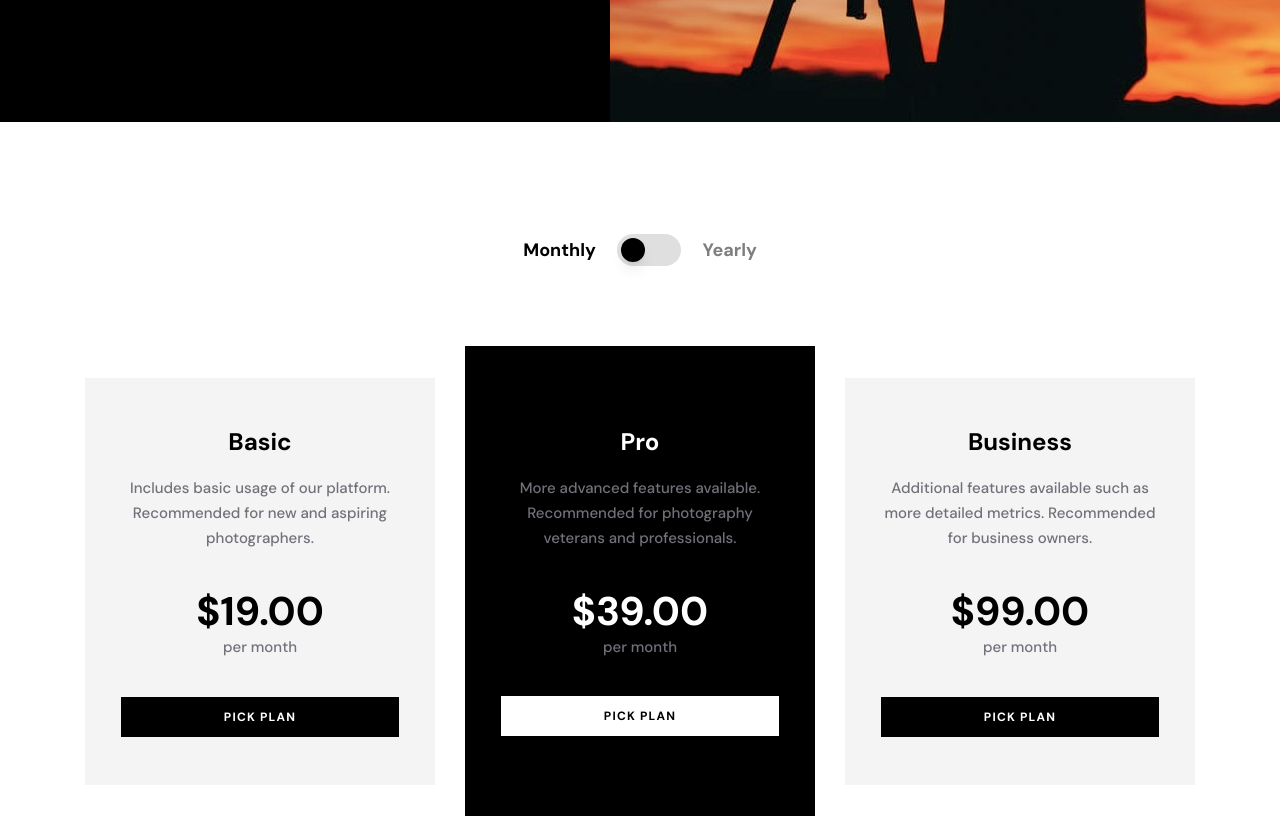
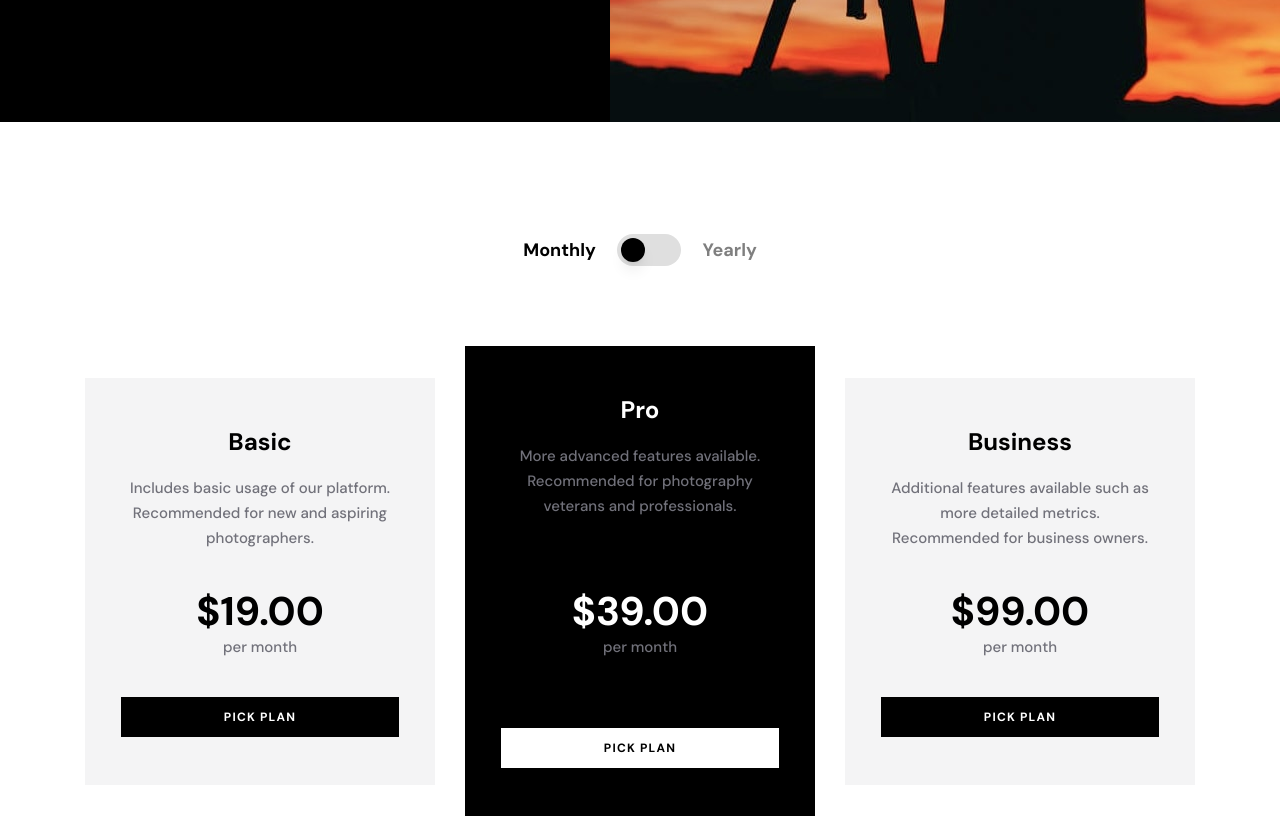
Before and after one commit to SeyrenZ/photosnap_landing_page, a Next.js app: page /pricing in a window 1280 px wide. Shown: the part 440-1258 px from the top of the page. Built offline with nearby package versions, Linux system fonts and the light colour scheme.

Commit message:
feat: price card ui

```diff
--- a/src/app/globals.css
+++ b/src/app/globals.css
@@ -1,6 +1,10 @@
 @tailwind base;
   @tailwind components;
   @tailwind utilities;
+
+ body {
+  background-color: #f3f3f3;
+ }
 
   @layer base {
     :root {
--- a/src/app/pricing/page.tsx
+++ b/src/app/pricing/page.tsx
@@ -1,8 +1,14 @@
+"use client";
 import { Banner, PricingPrice } from "@/components";
 import PricingHeader from "@/components/PricingHeader";
 import React from "react";
-
+import { useEffect } from "react";
+import Aos from "aos";
+import "aos/dist/aos.css";
 const Home = () => {
+  useEffect(() => {
+    Aos.init();
+  }, []);
   return (
     <div className="pt-[72px]">
       <PricingHeader />
--- a/src/components/PricingPrice.tsx
+++ b/src/components/PricingPrice.tsx
@@ -9,8 +9,8 @@ const PricingPrice = () => {
   };
   return (
     <div className="w-full h-auto">
-      <div className="w-full h-auto px-[165px] py-28 max-w-[1440px] mx-auto bg-white flex flex-col items-center gap-y-20">
-        <div className="flex flex-col items-center">
+      <div className="w-full h-auto py-28 max-w-[1440px] mx-auto bg-white flex flex-col items-center gap-y-20">
+        <div className="flex flex-col items-center" data-aos="fade-down">
           <div className="w-[255px] h-auto flex items-center justify-around">
             <div
               className={`text-lg font-bold text-black ${
@@ -29,64 +29,76 @@ const PricingPrice = () => {
             </div>
           </div>
         </div>
-        <div className="flex items-center gap-x-[30px]">
-          <div className="w-[350px] h-[407px] py-12 px-9 bg-zinc-100 transition ease-in-out duration-300 flex flex-col items-center justify-between">
-            <div className="flex flex-col items-center gap-y-[18px]">
+        <div
+          className="w-full sm:px-10 flex lg:flex-row flex-col items-center justify-center gap-x-[30px] lg:gap-y-0 gap-y-6"
+          data-aos="zoom-out"
+        >
+          <div className="w-full lg:max-w-[350px] sm:max-w-[689px] max-w-[320px] lg:h-[407px] sm:h-[270px] h-[407px] lg:py-12 lg:px-9 sm:p-10 pt-14 pb-10 px-9 bg-zinc-100 transition ease-in-out duration-300 flex lg:flex-col sm:flex-row flex-col lg:items-center sm:items-start items-center justify-between">
+            <div className="lg:w-auto w-full max-w-[270px] flex flex-col lg:items-center sm:items-start items-center gap-y-[18px]">
               <div className="text-2xl font-bold text-black">Basic</div>
-              <div className="text-[15px] leading-[25px] font-medium text-zinc-500 text-center">
+              <div className="text-[15px] leading-[25px] font-medium text-zinc-500 lg:text-center sm:text-left text-center">
                 Includes basic usage of our platform. Recommended for new and
                 aspiring photographers.
               </div>
+              <button className="w-full h-fit bg-black hover:bg-zinc-300 py-3 text-xs text-white hover:text-black font-bold tracking-widest transition ease-in-out duration-300 sm:block lg:hidden hidden">
+                PICK PLAN
+              </button>
             </div>
             <div className="flex flex-col items-center">
               <div className="text-[40px] leading-[48px] font-bold text-black">
-                $19.00
+                {isYearly ? "$19.00" : "$190.00"}
               </div>
               <div className="text-[15px] leading-[25px] font-medium text-zinc-500">
-                per month
+                {isYearly ? "per month" : "per year"}
               </div>
             </div>
-            <button className="w-full h-fit bg-black hover:bg-zinc-300 py-3 text-xs text-white hover:text-black font-bold tracking-widest transition ease-in-out duration-300">
+            <button className="w-full h-fit bg-black hover:bg-zinc-300 py-3 text-xs text-white hover:text-black font-bold tracking-widest transition ease-in-out duration-300 lg:block sm:hidden">
               PICK PLAN
             </button>
           </div>
-          <div className="w-[350px] h-[470px] py-[80px] px-9 bg-black transition ease-in-out duration-300 flex flex-col items-center justify-between">
-            <div className="flex flex-col items-center gap-y-[18px]">
+          <div className="w-full lg:max-w-[350px] sm:max-w-[689px] max-w-[320px] lg:h-[470px] sm:h-[270px] h-[407px] lg:py-12 lg:px-9 sm:p-10 pt-14 pb-10 px-9 bg-black transition ease-in-out duration-300 flex lg:flex-col sm:flex-row flex-col lg:items-center sm:items-start items-center justify-between">
+            <div className="lg:w-auto w-full max-w-[270px] flex flex-col lg:items-center sm:items-start items-center gap-y-[18px]">
               <div className="text-2xl font-bold text-white">Pro</div>
-              <div className="text-[15px] leading-[25px] font-medium text-zinc-500 text-center">
+              <div className="text-[15px] leading-[25px] font-medium text-zinc-500 lg:text-center sm:text-left text-center">
                 More advanced features available. Recommended for photography
                 veterans and professionals.
               </div>
+              <button className="w-full h-fit bg-white hover:bg-zinc-300 py-3 text-xs text-black font-bold tracking-widest transition ease-in-out duration-300 sm:block lg:hidden hidden">
+                PICK PLAN
+              </button>
             </div>
             <div className="flex flex-col items-center">
               <div className="text-[40px] leading-[48px] font-bold text-white">
-                $39.00
+                {isYearly ? "$39.00" : "$390.00"}
               </div>
               <div className="text-[15px] leading-[25px] font-medium text-zinc-500">
-                per month
+                {isYearly ? "per month" : "per year"}
               </div>
             </div>
-            <button className="w-full h-fit bg-white hover:bg-zinc-300 py-3 text-xs text-black font-bold tracking-widest transition ease-in-out duration-300">
+            <button className="w-full h-fit bg-white hover:bg-zinc-300 py-3 text-xs text-black font-bold tracking-widest transition ease-in-out duration-300 lg:block sm:hidden">
               PICK PLAN
             </button>
           </div>
-          <div className="w-[350px] h-[407px] py-12 px-9 bg-zinc-100 transition ease-in-out duration-300 flex flex-col items-center justify-between">
-            <div className="flex flex-col items-center gap-y-[18px]">
+          <div className="w-full lg:max-w-[350px] sm:max-w-[689px] max-w-[320px] lg:h-[407px] sm:h-[270px] h-[407px] lg:py-12 lg:px-9 sm:p-10 pt-14 pb-10 px-9 bg-zinc-100 transition ease-in-out duration-300 flex lg:flex-col sm:flex-row flex-col lg:items-center sm:items-start items-center justify-between">
+            <div className="lg:w-auto w-full max-w-[270px] flex flex-col lg:items-center sm:items-start items-center gap-y-[18px]">
               <div className="text-2xl font-bold text-black">Business</div>
-              <div className="text-[15px] leading-[25px] font-medium text-zinc-500 text-center">
+              <div className="text-[15px] leading-[25px] font-medium text-zinc-500 lg:text-center sm:text-left text-center">
                 Additional features available such as more detailed metrics.
                 Recommended for business owners.
               </div>
+              <button className="w-full h-fit bg-black hover:bg-zinc-300 py-3 text-xs text-white hover:text-black font-bold tracking-widest transition ease-in-out duration-300 sm:block lg:hidden hidden">
+                PICK PLAN
+              </button>
             </div>
             <div className="flex flex-col items-center">
               <div className="text-[40px] leading-[48px] font-bold text-black">
-                $99.00
+                {isYearly ? "$99.00" : "$990.00"}
               </div>
               <div className="text-[15px] leading-[25px] font-medium text-zinc-500">
-                per month
+                {isYearly ? "per month" : "per year"}
               </div>
             </div>
-            <button className="w-full h-fit bg-black hover:bg-zinc-300 py-3 text-xs text-white hover:text-black font-bold tracking-widest transition ease-in-out duration-300">
+            <button className="w-full h-fit bg-black hover:bg-zinc-300 py-3 text-xs text-white hover:text-black font-bold tracking-widest transition ease-in-out duration-300 lg:block sm:hidden">
               PICK PLAN
             </button>
           </div>
```
